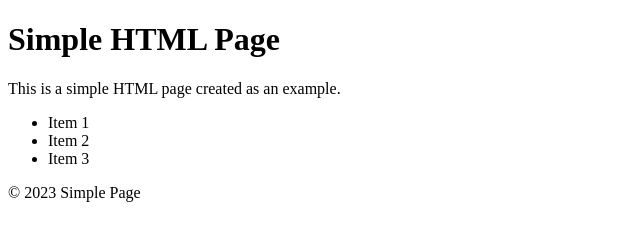
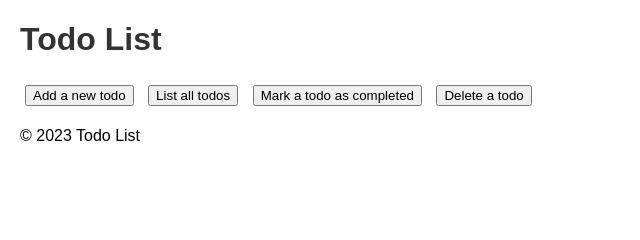
Before and after one commit to hjeong04/rust_todo_list, a plain HTML site: page index.html in a window 1280 px wide. Shown: the whole page, without its empty margins (0-640 px from the left). Drawn offline with Linux system fonts and the light colour scheme.

Commit message:
Add CRUD functionalities

```diff
--- a/index.html
+++ b/index.html
@@ -4,24 +4,103 @@
 <head>
     <meta charset="UTF-8">
     <meta name="viewport" content="width=device-width, initial-scale=1.0">
-    <title>Simple Page</title>
+    <title>Todo List</title>
+    <style>
+        body {
+            font-family: Arial, sans-serif;
+            margin: 20px;
+        }
+
+        h1 {
+            color: #333;
+        }
+
+        button {
+            margin: 5px;
+        }
+
+        ul {
+            list-style-type: none;
+            padding: 0;
+        }
+
+        li {
+            margin: 5px 0;
+        }
+    </style>
 </head>
 
 <body>
     <header>
-        <h1>Simple HTML Page</h1>
+        <h1>Todo List</h1>
     </header>
     <main>
-        <p>This is a simple HTML page created as an example.</p>
-        <ul>
-            <li>Item 1</li>
-            <li>Item 2</li>
-            <li>Item 3</li>
-        </ul>
+        <div>
+            <button onclick="addTodo()">Add a new todo</button>
+            <button onclick="listTodos()">List all todos</button>
+            <button onclick="markTodoCompleted()">Mark a todo as completed</button>
+            <button onclick="deleteTodo()">Delete a todo</button>
+        </div>
+        <div id="output"></div>
     </main>
     <footer>
-        <p>&copy; 2023 Simple Page</p>
+        <p>&copy; 2023 Todo List</p>
     </footer>
+
+    <script>
+        async function addTodo() {
+            const description = prompt("Enter the todo description:");
+            if (description) {
+                const response = await fetch("http://127.0.0.1:8080/add_todo", {
+                    method: "POST",
+                    body: description,
+                });
+                const result = await response.text();
+                alert(result);
+            }
+        }
+
+        async function listTodos() {
+            try {
+                const response = await fetch("http://127.0.0.1:8080/list_todos");
+                if (!response.ok) {
+                    throw new Error(`HTTP error! status: ${response.status}`);
+                }
+                const todos = await response.text();
+                const output = document.getElementById("output");
+                output.innerHTML = `<pre>${todos}</pre>`;
+            } catch (error) {
+                alert("Error fetching todos:", error);
+                alert("Failed to fetch todos. Check the console for more details.");
+            }
+        }
+
+        async function markTodoCompleted() {
+            const id = prompt("Enter the ID of the todo to mark as completed:");
+            if (id) {
+                const response = await fetch(`http://127.0.0.1:8080/complete_todo/${id}`, {
+                    method: "POST",
+                    headers: { "Content-Type": "application/json" },
+                    body: JSON.stringify(parseInt(id)),
+                });
+                const result = await response.text();
+                alert(result);
+            }
+        }
+
+        async function deleteTodo() {
+            const id = prompt("Enter the ID of the todo to delete:");
+            if (id) {
+                const response = await fetch(`http://127.0.0.1:8080/delete_todo/${id}`, {
+                    method: "DELETE",
+                    headers: { "Content-Type": "application/json" },
+                    body: JSON.stringify(parseInt(id)),
+                });
+                const result = await response.text();
+                alert(result);
+            }
+        }
+    </script>
 </body>
 
 </html>
```
Also changed, not shown: 3 other files.
